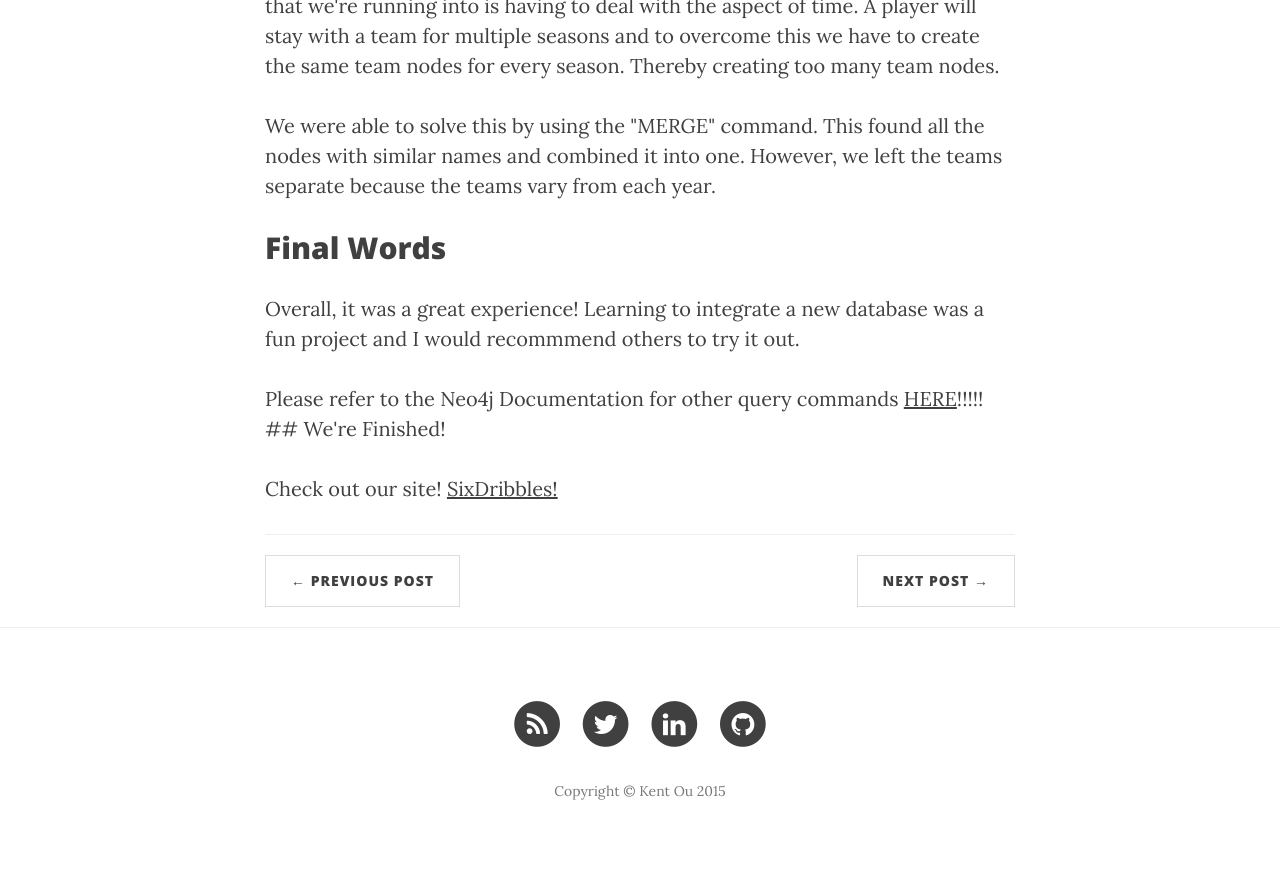
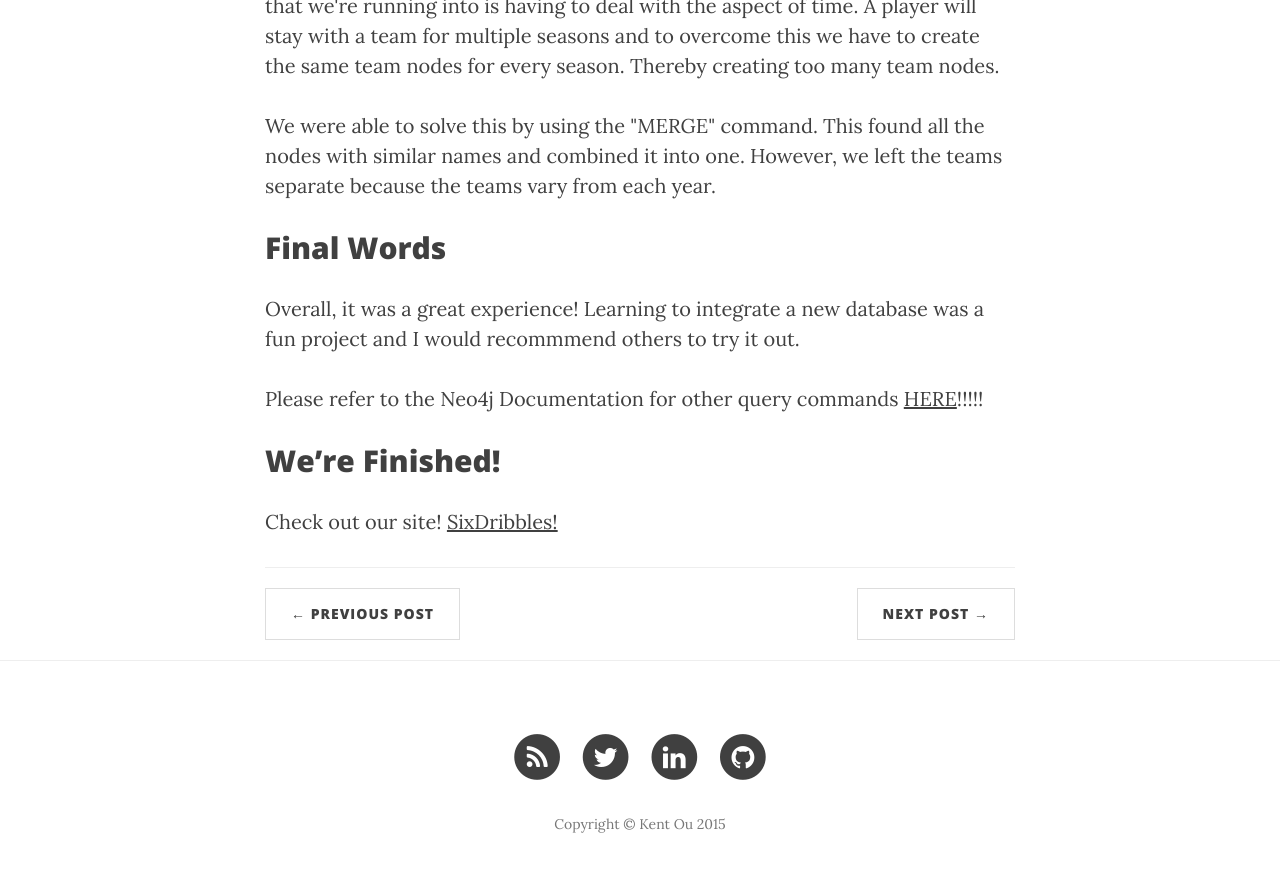
Before and after one commit to kent10ou/kent10ou.github.io, a Jekyll site: the page built from _posts/2015-08-07-Ballers-&&-Neo4j.md, in a window 1280 px wide and 900 px high, scrolled down 2653 px. Shown: the top 872 px of the window. Built offline with Jekyll 4.4.1, drawn with Linux system fonts in a browser that asks for light colours; nearby versions of some CDN libraries; comment, search, counter and statistics services are not loaded.

Commit message:
fixed heading

```diff
--- a/_posts/2015-08-07-Ballers-&&-Neo4j.md
+++ b/_posts/2015-08-07-Ballers-&&-Neo4j.md
@@ -50,7 +50,7 @@ RETURN r
 ## Final Words
 <p>Overall, it was a great experience! Learning to integrate a new database was a fun project and I would recommmend others to try it out.</p>
 
-<p>Please refer to the Neo4j Documentation for other query commands <a href='http://neo4j.com/docs/'>HERE</a>!!!!!
+<p>Please refer to the Neo4j Documentation for other query commands <a href='http://neo4j.com/docs/'>HERE</a>!!!!!</p>
 
 
 
```
